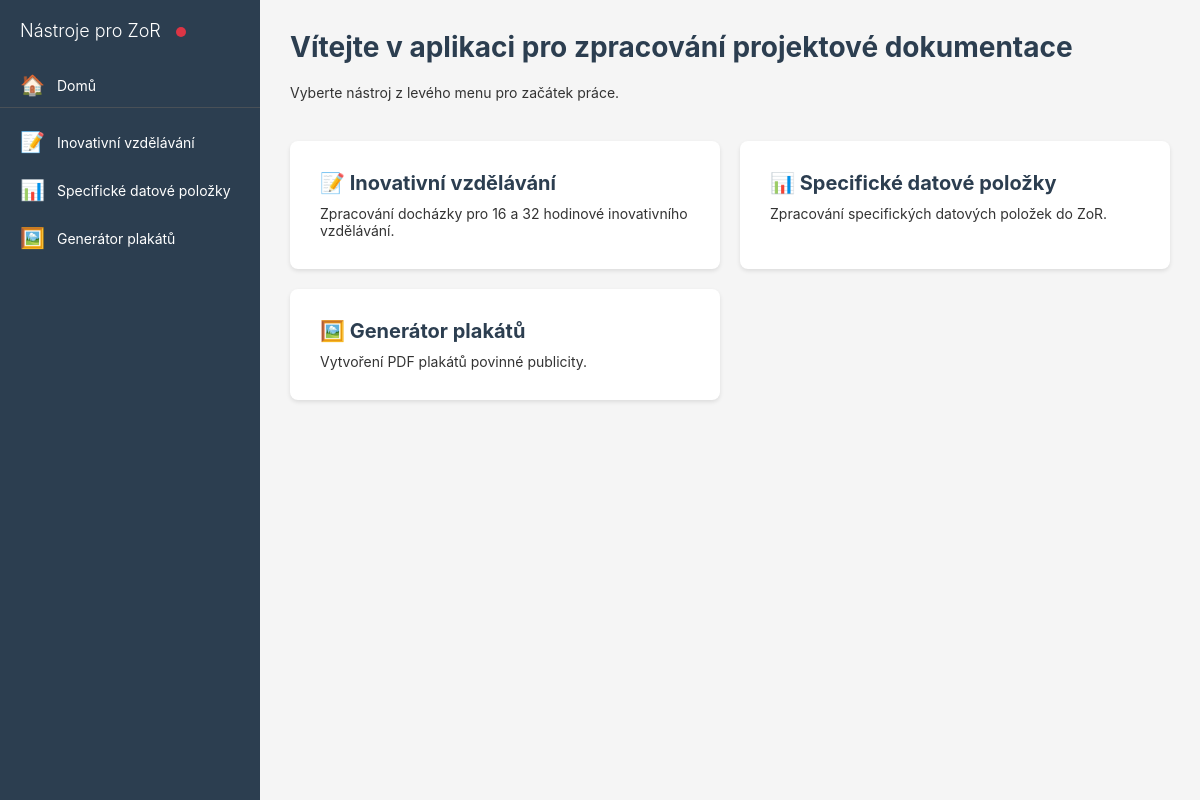
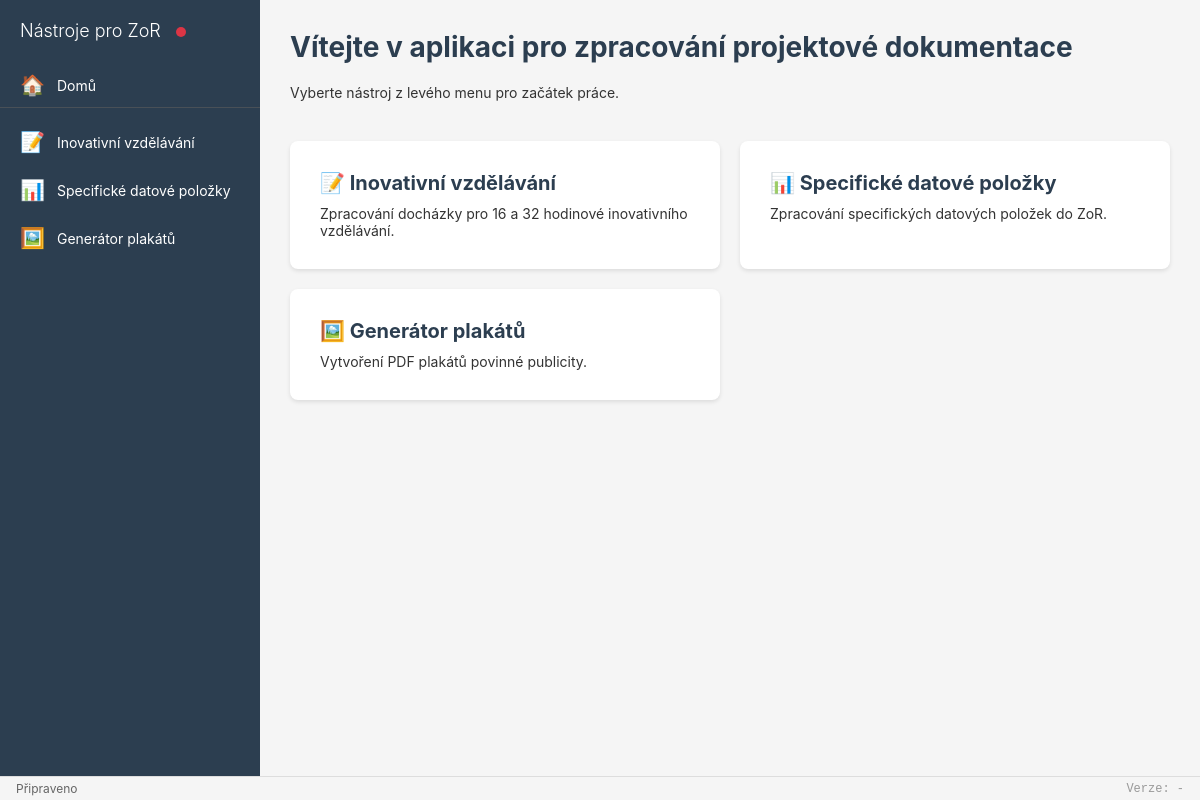
Before and after one commit to maxparez/electron_app, an Electron app: page src/electron/renderer/index.html in a window 1200 px wide. Drawn offline with Linux system fonts and the light colour scheme; no server answers; files whose address does not match are found by name.

Commit message:
[feat-007] Add version info to status bar - shows version, git commit and branch

```diff
--- a/src/electron/preload.js
+++ b/src/electron/preload.js
@@ -132,5 +132,8 @@ contextBridge.exposeInMainWorld('electronAPI', {
         window.addEventListener('backend-failed', (event) => {
             callback(event.detail);
         });
-    }
+    },
+
+    // App info
+    getVersion: () => ipcRenderer.invoke('app:getVersion')
 });
--- a/src/electron/renderer/index.html
+++ b/src/electron/renderer/index.html
@@ -167,6 +167,16 @@
         </main>
     </div>
 
+    <!-- Status Bar -->
+    <div class="status-bar">
+        <div class="status-bar-left">
+            <span id="status-message">Připraveno</span>
+        </div>
+        <div class="status-bar-right">
+            <span id="version-info">Verze: -</span>
+        </div>
+    </div>
+
     <!-- Loading overlay -->
     <div id="loading-overlay" class="loading-overlay">
         <div class="spinner"></div>
--- a/src/electron/renderer/renderer.js
+++ b/src/electron/renderer/renderer.js
@@ -41,8 +41,28 @@ const elements = {
     plakatResults: document.getElementById('plakat-results')
 };
 
+// Status bar functions
+function setStatusMessage(message, duration = 0) {
+    const statusElement = document.getElementById('status-message');
+    statusElement.textContent = message;
+
+    if (duration > 0) {
+        setTimeout(() => {
+            statusElement.textContent = 'Připraveno';
+        }, duration);
+    }
+}
+
 // Initialize app
-function init() {
+async function init() {
+    // Load version info
+    try {
+        const versionInfo = await window.electronAPI.getVersion();
+        document.getElementById('version-info').textContent = `Verze: ${versionInfo.full}`;
+    } catch (error) {
+        console.error('Failed to get version info:', error);
+    }
+
     // Setup navigation
     elements.navItems.forEach(item => {
         item.addEventListener('click', () => {
@@ -490,6 +510,7 @@ function checkInvVzdReady() {
 async function processInvVzd() {
     try {
         showLoading(true);
+        setStatusMessage('Zpracovávám inovativní vzdělávání...');
 
         // Get course type from detected template version
         const courseType = state.detectedTemplateVersion || '32'; // Default to 32 if not detected
--- a/src/electron/renderer/styles.css
+++ b/src/electron/renderer/styles.css
@@ -936,3 +936,42 @@ h3.error {
     background: none;
     border: none;
 }
+
+/* Status Bar */
+.status-bar {
+    position: fixed;
+    bottom: 0;
+    left: 0;
+    right: 0;
+    height: 24px;
+    background-color: #f5f5f5;
+    border-top: 1px solid #ddd;
+    display: flex;
+    align-items: center;
+    justify-content: space-between;
+    padding: 0 16px;
+    font-size: 12px;
+    color: #666;
+    z-index: 1000;
+}
+
+.status-bar-left {
+    display: flex;
+    align-items: center;
+}
+
+.status-bar-right {
+    display: flex;
+    align-items: center;
+    gap: 16px;
+}
+
+#version-info {
+    font-family: monospace;
+    color: #999;
+}
+
+/* Adjust app container to make room for status bar */
+.app-container {
+    height: calc(100vh - 24px);
+}
```
Also changed, not shown: src/electron/main.js (+25 -0 lines).
